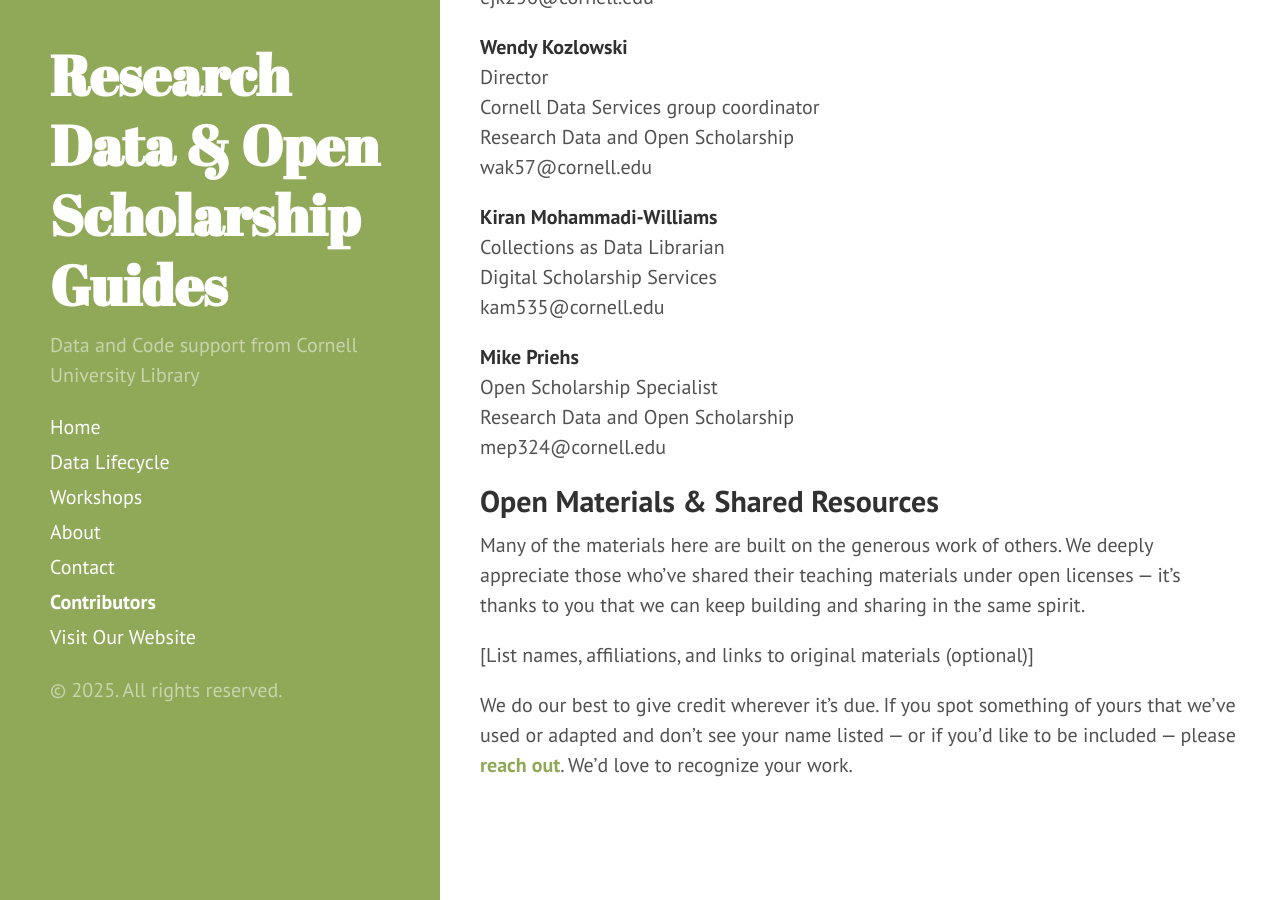
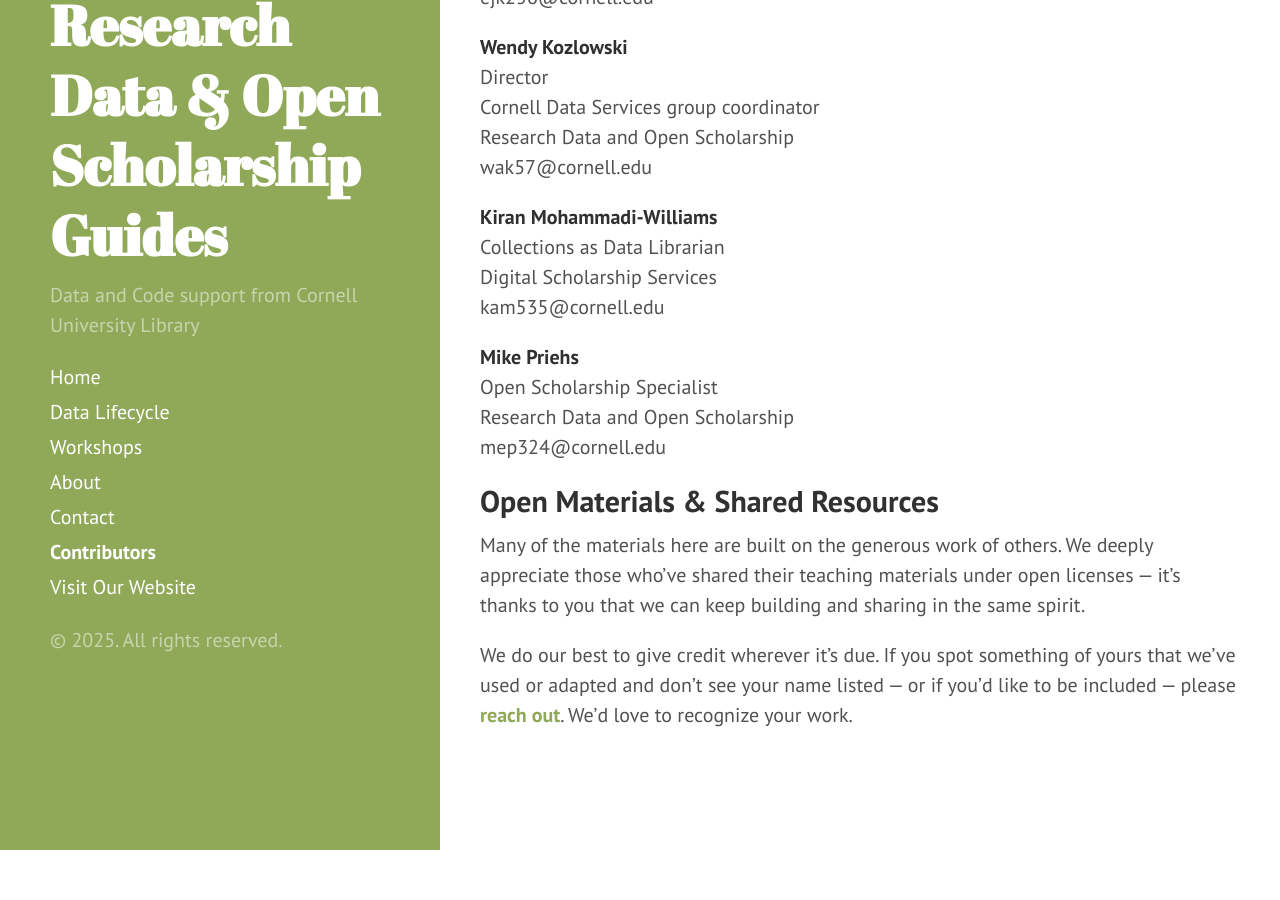
Before and after one commit to lenciabeltran/rdos_dataden, a Jekyll site: the page built from contributors.md, in a window 1280 px wide and 900 px high, scrolled down 1203 px. Built offline with Jekyll 4.4.1, drawn with Linux system fonts in a browser that asks for light colours; after the commit the page ends 2053 px from its top, so only the background shows below that.

Commit message:
updated text in contributors file

```diff
--- a/contributors.md
+++ b/contributors.md
@@ -59,6 +59,5 @@
 ## Open Materials & Shared Resources <br>
 Many of the materials here are built on the generous work of others. We deeply appreciate those who’ve shared their teaching materials under open licenses — it’s thanks to you that we can keep building and sharing in the same spirit.
 
-[List names, affiliations, and links to original materials (optional)]
 
 We do our best to give credit wherever it’s due. If you spot something of yours that we’ve used or adapted and don’t see your name listed — or if you’d like to be included — please **[reach out](open-scholarship@cornell.edu)**. We’d love to recognize your work.
```
